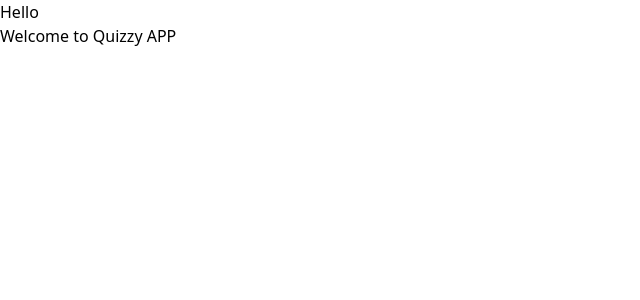
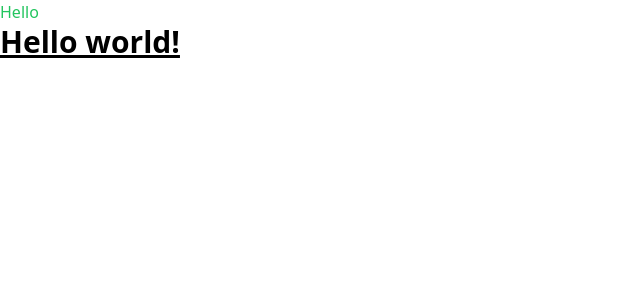
Before and after one commit to LahoucineABOULHASSAN/Quizzy_APK, a React (Create React App) app: page / in a window 1280 px wide. Shown: the top 300 px of the page, without its empty margins (0-640 px from the left). Built offline with nearby package versions, Linux system fonts and the light colour scheme.

Commit message:
tailwind config

```diff
--- /dev/null
+++ b/postcss.config.js
@@ -0,0 +1,6 @@
+module.exports = {
+  plugins: {
+    tailwindcss: {},
+    autoprefixer: {},
+  },
+}
--- a/src/components/Header.jsx
+++ b/src/components/Header.jsx
@@ -1,7 +1,7 @@
 const Header = () => {
   return (
     <header>
-      <h1>Welcome to Quizzy APP</h1>
+      <h1 className="text-3xl font-bold underline">Hello world!</h1>
     </header>
   );
 };
--- a/tailwind.config.js
+++ b/tailwind.config.js
@@ -1,8 +1,7 @@
 module.exports = {
-  mode: "jit",
-  content: ["./src/**/*.{html,js}"],
-  darkMode: false, // or 'media' or 'class'
+  content: ["./src/**/*.{js,jsx,ts,tsx}"],
   theme: {
+    extend: {
       colors: {
         gray: {
           50: "#fafafa",
@@ -198,8 +197,6 @@ module.exports = {
         },
       },
     },
-  variants: {
-    extend: {},
   },
   plugins: [],
 };
```
Lines whose indentation alone changed are shown as unchanged.
